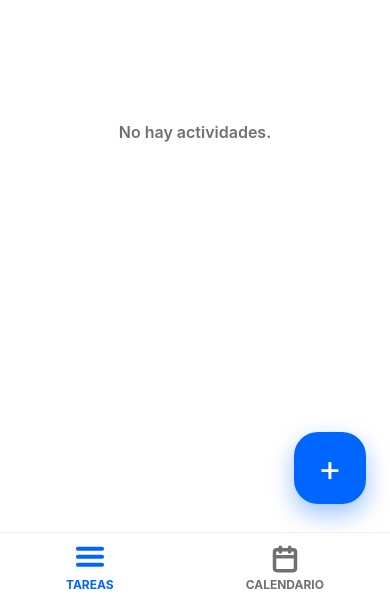
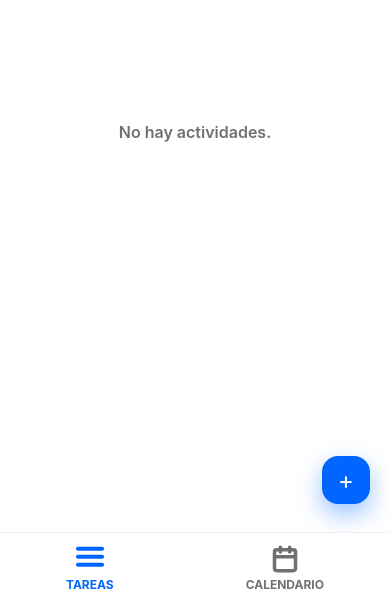
Before and after one commit to edunote26-code/edunote26-code.github.io, a plain HTML site: page index.html in a window 390 px wide. Shown: the part 240-844 px from the top of the page. Drawn offline with Linux system fonts and the light colour scheme.

Commit message:
Update 3

```diff
--- a/index.html
+++ b/index.html
@@ -632,7 +632,11 @@
       @media (max-width: 1023px) {
         .fab {
           bottom: 100px;
-          right: 24px;
+          right: 20px;
+          width: 48px;
+          height: 48px;
+          font-size: 24px;
+          border-radius: 16px;
         }
       }
 
```
